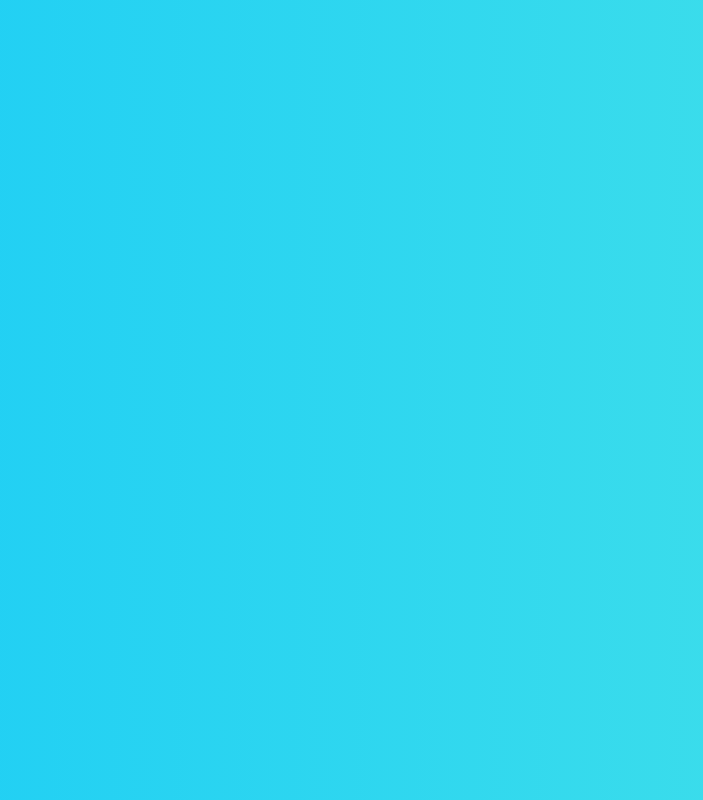
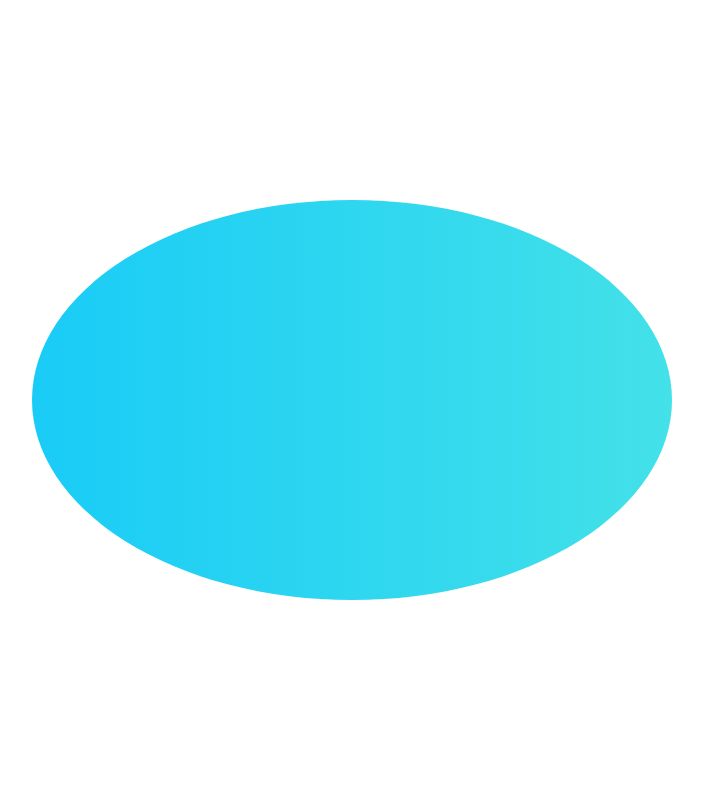
Before and after one commit to kainbryanjones/kainbryanjones, a React (Create React App) app: page / in a window 1280 px wide. Shown: the whole page, without its empty margins (288-991 px from the left). Built offline with nearby package versions, Linux system fonts and the light colour scheme.

Commit message:
Update App.js

```diff
--- a/src/App.js
+++ b/src/App.js
@@ -4,31 +4,42 @@ import './App.css';
 function App() {
   const hour = new Date().getHours();
 
-  // Example: map hour to a gradient color
   const getColorByHour = (h) => {
-    if (h >= 6 && h < 12) return "#FFD700"; // morning - gold
-    if (h >= 12 && h < 18) return "#00BFFF"; // afternoon - deep sky blue
-    if (h >= 18 && h < 21) return "#FF4500"; // evening - orange red
-    return "#2F4F4F"; // night - dark slate gray
+    if (h >= 6 && h < 12) return "#FFD700";
+    if (h >= 12 && h < 18) return "#00BFFF";
+    if (h >= 18 && h < 21) return "#FF4500";
+    return "#2F4F4F";
   };
 
   const startColor = getColorByHour(hour);
+  const isDay = hour >= 6 && hour < 18;
 
   return (
     <>
       <div
         style={{
-          minWidth: "100vw",
-          minHeight: "100vh",
-          background: `linear-gradient(270deg, ${startColor}, #7fffd4, ${startColor})`,
-          backgroundSize: "600% 600%",
-          animation: "gradientAnimation 10s ease infinite",
+          width: "100vw",
+          height: "100vh",
+          background: isDay ? "#ffffff" : "#000000",
           display: "flex",
-          justifyContent: "space-evenly",
-          alignItems: "flex-start",
-          flexWrap: "wrap",
+          justifyContent: "center",
+          alignItems: "center"
         }}
-      />
+      >
+        <div
+          style={{
+            width: "50vw",
+            height: "50vw",
+            maxWidth: "50%",
+            maxHeight: "50%",
+            borderRadius: "50%",
+            background: `linear-gradient(270deg, ${startColor}, #7fffd4, ${startColor})`,
+            backgroundSize: "600% 600%",
+            animation: "gradientAnimation 10s ease infinite"
+          }}
+        />
+      </div>
+
       <style>
         {`
           @keyframes gradientAnimation {
```
